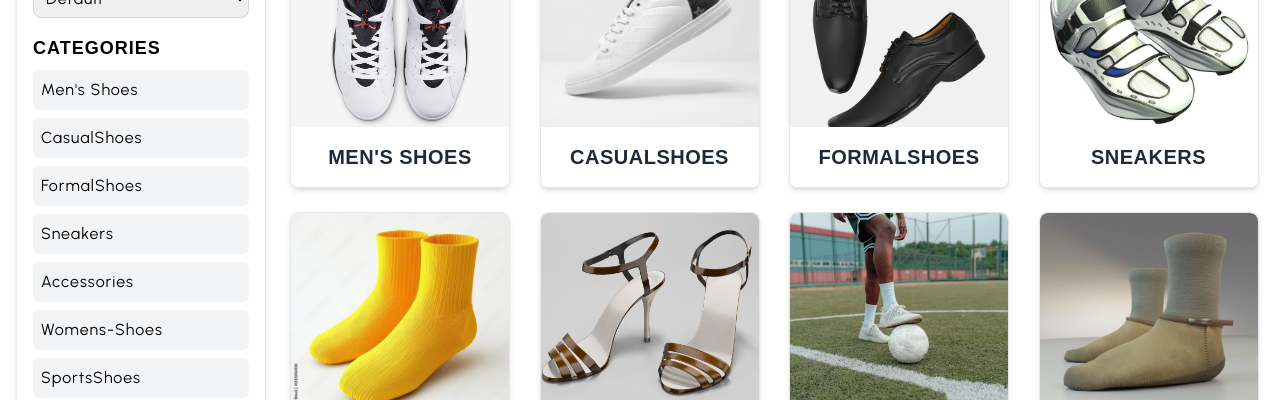
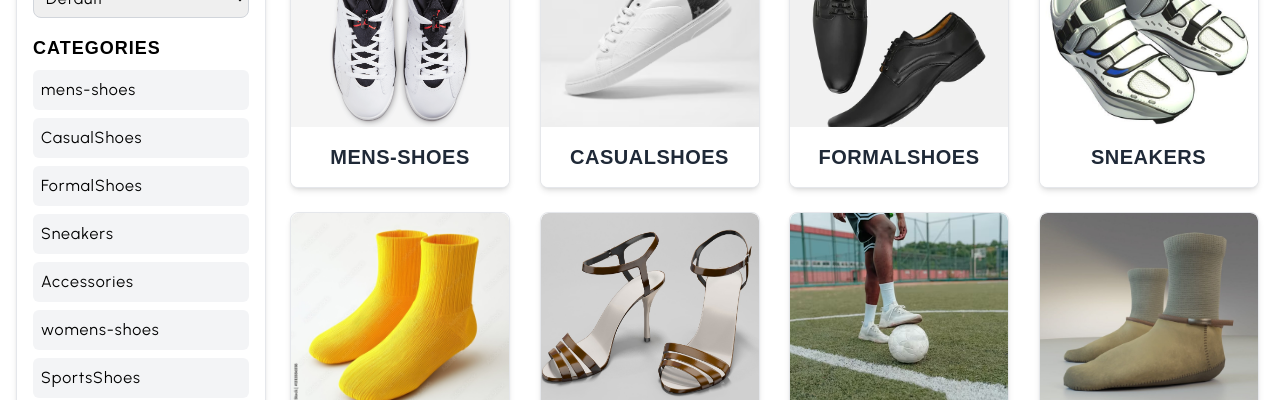
Before and after one commit to amantiwari2357/PRVLITE--shoes, a Next.js app: page /shop in a window 1280 px wide. Shown: the part 522-922 px from the top of the page. Built offline with nearby package versions, Linux system fonts and the light colour scheme.

Commit message:
maine chnage kia menu categories me jo clothing hai mens and women uske jagah per hsoes name likha hai

```diff
--- a/data/categories.js
+++ b/data/categories.js
@@ -1,9 +1,9 @@
 export const categories = [
     {
         id: 1,
-        name: "Men's Shoes",
+        name: "mens-shoes",
         image: "/products/formal-shoes.jpg",
-        link: "/shop/mens-clothing",
+        link: "/shop/mens-shoes",
         products: [
             { id: 101, name: "Formal Shoes", price: 1499, image: "/products/mens1.jpg" },
             { id: 102, name: "Trendy Shoes", price: 799, image: "/products/mens2.jpg" },
@@ -96,9 +96,9 @@ export const categories = [
 
     {
         id: 6,
-        name: "Womens-Shoes",
+        name: "womens-shoes",
         image: "/products/womens8.jpg",
-        link: "/shop/womens-clothing",
+        link: "/shop/womens-shoes",
         products: [
             { id: 101, name: "Formal Shoes", price: 1499, image: "/products/womens1.jpg" },
             { id: 102, name: "Trendy Shoes", price: 799, image: "/products/womens2.jpg" },
--- a/pages/shop/mens-clothing.js
+++ b/pages/shop/mens-shoes.js
@@ -3,7 +3,7 @@ import { useEffect, useState } from "react";
 import categories from "../../data/categories";
 
 const MensClothing = () => {
-    const mensCategory = categories.find(cat => cat.name === "Men's Clothing");
+    const mensCategory = categories.find(cat => cat.name === "mens-shoes");
 
     // Timer State
     const [timeLeft, setTimeLeft] = useState({ hours: 12, minutes: 30 });
--- a/pages/shop/womens-clothing.js
+++ b/pages/shop/womens-shoes.js
@@ -4,7 +4,7 @@ import categories from "../../data/categories";
 
 const WomensClothing = () => {
     // Fetch women's clothing category
-    const womensCategory = categories.find(cat => cat.name === "Womens-clothing");
+    const womensCategory = categories.find(cat => cat.name === "womens-shoes");
 
     if (!womensCategory || !womensCategory.products) {
         return <p className="text-center text-red-500">No products found for this category.</p>;
```
